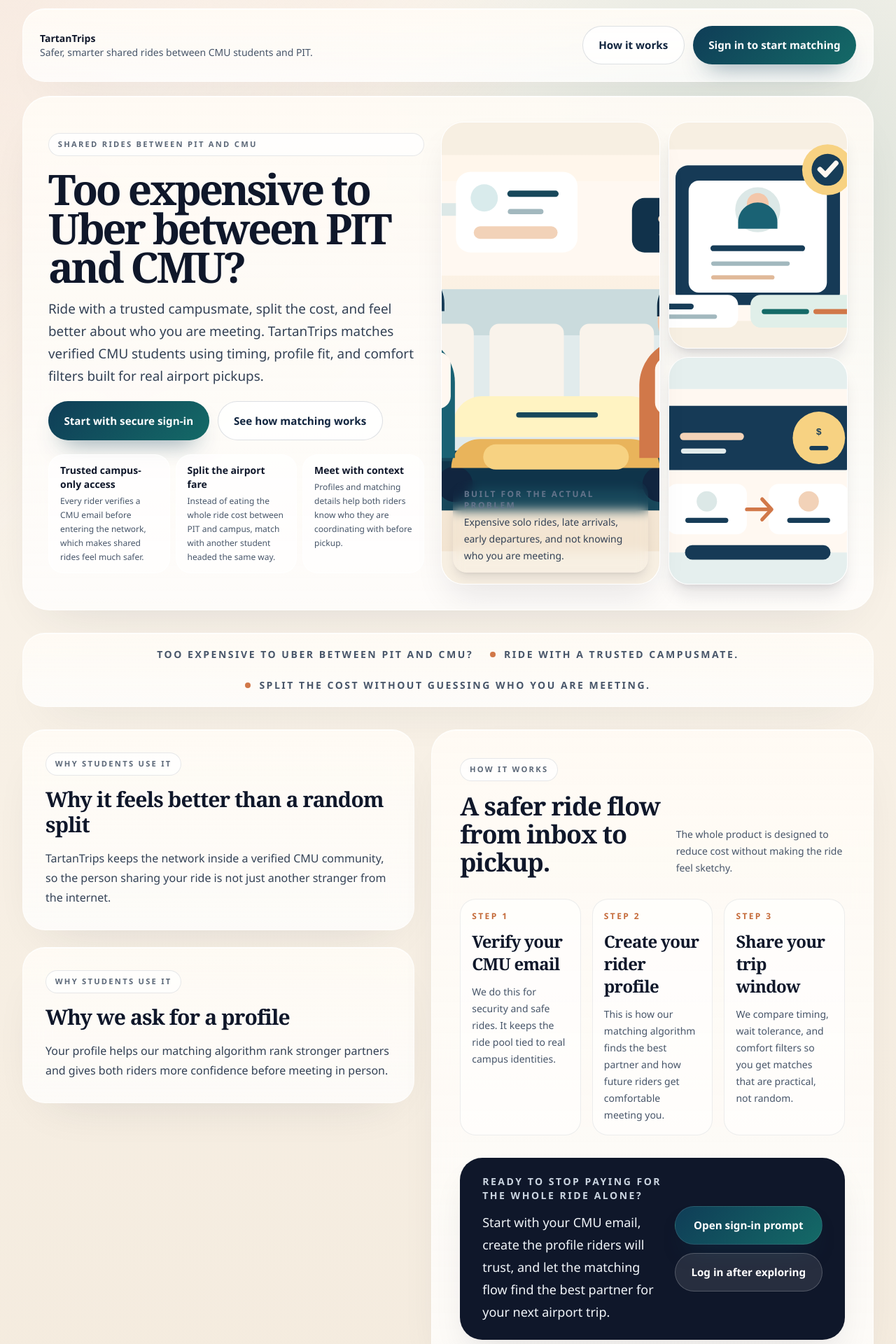
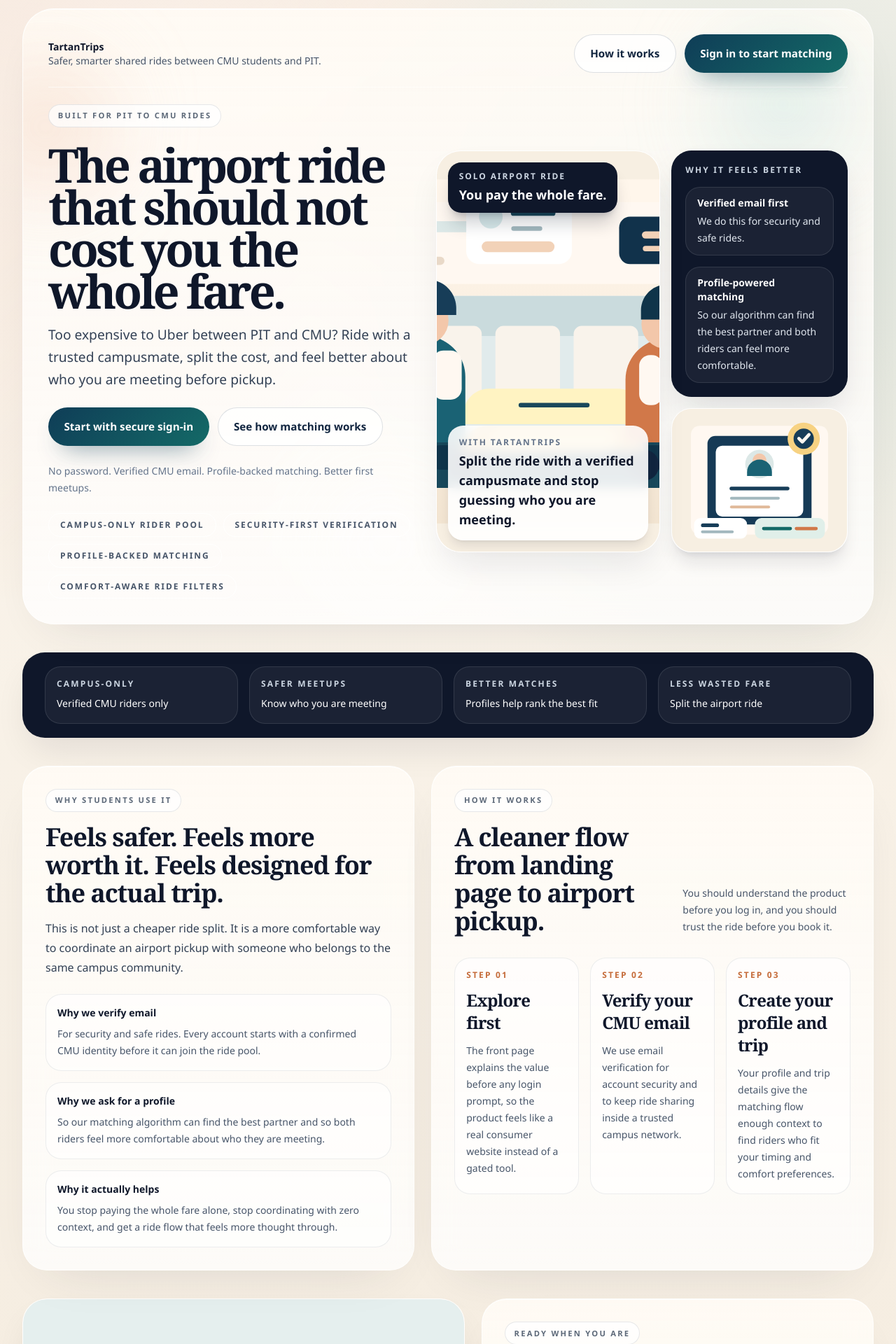
Before and after one commit to cmuchancel/tartantrips, a Next.js app: page / in a window 1280 px wide. Shown: the part 20-1940 px from the top of the page at 70% size. Built offline with nearby package versions, Linux system fonts and the light colour scheme; no server answers.

Commit message:
Polish landing page visual design

```diff
--- a/app/page.js
+++ b/app/page.js
@@ -8,51 +8,63 @@
 const CMU_EMAIL_REGEX = /@([a-z0-9-]+\.)*cmu\.edu$/i;
 const ALLOW_ANY_EMAIL = process.env.NEXT_PUBLIC_ALLOW_ANY_EMAIL === "true";
 
-const HERO_POINTS = [
+const HERO_PILLS = [
+  "Campus-only rider pool",
+  "Security-first verification",
+  "Profile-backed matching",
+  "Comfort-aware ride filters"
+];
+
+const PROOF_STRIP = [
   {
-    title: "Trusted campus-only access",
-    description: "Every rider verifies a CMU email before entering the network, which makes shared rides feel much safer."
+    label: "Campus-only",
+    text: "Verified CMU riders only"
   },
   {
-    title: "Split the airport fare",
-    description: "Instead of eating the whole ride cost between PIT and campus, match with another student headed the same way."
+    label: "Safer meetups",
+    text: "Know who you are meeting"
   },
   {
-    title: "Meet with context",
-    description: "Profiles and matching details help both riders know who they are coordinating with before pickup."
+    label: "Better matches",
+    text: "Profiles help rank the best fit"
+  },
+  {
+    label: "Less wasted fare",
+    text: "Split the airport ride"
   }
 ];
 
-const STORY_CARDS = [
+const REASONS = [
   {
-    title: "Why it feels better than a random split",
-    body: "TartanTrips keeps the network inside a verified CMU community, so the person sharing your ride is not just another stranger from the internet."
+    title: "Why we verify email",
+    body: "For security and safe rides. Every account starts with a confirmed CMU identity before it can join the ride pool."
   },
   {
     title: "Why we ask for a profile",
-    body: "Your profile helps our matching algorithm rank stronger partners and gives both riders more confidence before meeting in person."
+    body: "So our matching algorithm can find the best partner and so both riders feel more comfortable about who they are meeting."
+  },
+  {
+    title: "Why it actually helps",
+    body: "You stop paying the whole fare alone, stop coordinating with zero context, and get a ride flow that feels more thought through."
   }
 ];
 
 const HOW_IT_WORKS = [
   {
-    label: "Verify your CMU email",
-    body: "We do this for security and safe rides. It keeps the ride pool tied to real campus identities."
+    step: "01",
+    title: "Explore first",
+    body: "The front page explains the value before any login prompt, so the product feels like a real consumer website instead of a gated tool."
   },
   {
-    label: "Create your rider profile",
-    body: "This is how our matching algorithm finds the best partner and how future riders get comfortable meeting you."
+    step: "02",
+    title: "Verify your CMU email",
+    body: "We use email verification for account security and to keep ride sharing inside a trusted campus network."
   },
   {
-    label: "Share your trip window",
-    body: "We compare timing, wait tolerance, and comfort filters so you get matches that are practical, not random."
+    step: "03",
+    title: "Create your profile and trip",
+    body: "Your profile and trip details give the matching flow enough context to find riders who fit your timing and comfort preferences."
   }
-];
-
-const BENEFIT_STRIP = [
-  "Too expensive to Uber between PIT and CMU?",
-  "Ride with a trusted campusmate.",
-  "Split the cost without guessing who you are meeting."
 ];
 
 export default function LandingPage() {
@@ -120,15 +132,15 @@
   return (
     <main className="page-shell">
       {loginOpen ? (
-        <div className="fixed inset-0 z-50 flex items-center justify-center bg-slate-900/45 px-4 py-6 backdrop-blur-sm">
-          <div className="glass-panel w-full max-w-lg rounded-[2.2rem] p-6 md:p-8">
+        <div className="fixed inset-0 z-50 flex items-center justify-center bg-slate-900/55 px-4 py-6 backdrop-blur-sm">
+          <div className="glass-panel w-full max-w-xl rounded-[2.35rem] p-6 md:p-8">
             <div className="flex items-start justify-between gap-4">
               <div>
                 <p className="text-sm font-semibold uppercase tracking-[0.18em] text-slate-500">
-                  Sign in when you&apos;re ready
+                  Sign in when you are ready
                 </p>
                 <h2 className="mt-3 text-3xl font-semibold text-slate-900">
-                  Explore first. Log in only when you want to match.
+                  Explore the site first. Log in only when you want to match.
                 </h2>
               </div>
               <button
@@ -142,7 +154,8 @@
 
             <p className="mt-4 text-base leading-7 text-slate-700">
               Use your CMU email to unlock verified matching. We verify email for security and safe
-              rides, and we use your profile later so the algorithm can find the best ride partner.
+              rides, and we use your profile so the matching algorithm can find the best ride
+              partner and make airport pickup feel more comfortable.
             </p>
 
             <form className="mt-6 space-y-4" onSubmit={handleSubmit}>
@@ -187,13 +200,13 @@
               <div className="soft-card">
                 <p className="text-sm font-semibold text-slate-900">Why email verification matters</p>
                 <p className="mt-2 text-sm leading-6 text-slate-600">
-                  It keeps ride matching inside a real CMU community and makes airport meetups feel safer.
+                  It keeps ride sharing inside the real CMU community and makes first meetups feel safer.
                 </p>
               </div>
               <div className="soft-card">
                 <p className="text-sm font-semibold text-slate-900">Why profiles matter</p>
                 <p className="mt-2 text-sm leading-6 text-slate-600">
-                  Profiles help our matching algorithm rank better partners and help riders trust who they are meeting.
+                  Profiles help our matching algorithm rank better partners and help both riders trust who they are meeting.
                 </p>
               </div>
             </div>
@@ -201,10 +214,16 @@
         </div>
       ) : null}
 
-      <div className="page-content space-y-8">
-        <section className="flex flex-col gap-5 lg:min-h-[calc(100vh-4rem)]">
-          <div className="glass-panel rounded-[2rem] p-5 md:p-6">
-            <div className="flex flex-col gap-4 md:flex-row md:items-center md:justify-between">
+      <div className="page-content space-y-8 lg:space-y-10">
+        <section className="glass-panel relative overflow-hidden rounded-[2.8rem]">
+          <div className="pointer-events-none absolute inset-0">
+            <div className="absolute -left-14 top-20 h-44 w-44 rounded-full bg-[#efc6ad]/45 blur-3xl" />
+            <div className="absolute right-8 top-10 h-48 w-48 rounded-full bg-[#bfe0dc]/45 blur-3xl" />
+            <div className="absolute bottom-0 left-1/3 h-56 w-56 rounded-full bg-white/35 blur-3xl" />
+          </div>
+
+          <div className="relative z-10 p-5 md:p-6 lg:p-8 xl:p-9">
+            <div className="flex flex-col gap-4 border-b border-white/60 pb-5 md:flex-row md:items-center md:justify-between">
               <div>
                 <p className="text-sm font-semibold text-slate-900">TartanTrips</p>
                 <p className="text-sm text-slate-600">
@@ -226,20 +245,17 @@
                 )}
               </div>
             </div>
-          </div>
 
-          <section className="glass-panel overflow-hidden rounded-[2.4rem] p-6 md:p-8 lg:flex-1 lg:p-8 xl:p-9">
-            <div className="grid gap-6 xl:grid-cols-[0.96fr_1.04fr] xl:items-center">
-              <div className="flex flex-col justify-center space-y-5 lg:py-4">
-                <span className="section-chip">Shared rides between PIT and CMU</span>
+            <div className="mt-6 grid gap-8 xl:grid-cols-[0.94fr_1.06fr] xl:items-center">
+              <div className="space-y-6">
+                <span className="section-chip">Built for PIT to CMU rides</span>
                 <div className="space-y-4">
-                  <h1 className="text-[clamp(2.7rem,4.7vw,4.9rem)] font-semibold leading-[0.92] tracking-[-0.055em] text-slate-900">
-                    Too expensive to Uber between PIT and CMU?
+                  <h1 className="text-[clamp(3rem,5.2vw,5.6rem)] font-semibold leading-[0.9] tracking-[-0.06em] text-slate-900">
+                    The airport ride that should not cost you the whole fare.
                   </h1>
-                  <p className="max-w-2xl text-lg leading-8 text-slate-700 xl:text-[1.18rem]">
-                    Ride with a trusted campusmate, split the cost, and feel better about who you
-                    are meeting. TartanTrips matches verified CMU students using timing, profile
-                    fit, and comfort filters built for real airport pickups.
+                  <p className="max-w-2xl text-lg leading-8 text-slate-700 xl:text-[1.2rem]">
+                    Too expensive to Uber between PIT and CMU? Ride with a trusted campusmate,
+                    split the cost, and feel better about who you are meeting before pickup.
                   </p>
                 </div>
 
@@ -258,18 +274,24 @@
                   </Link>
                 </div>
 
-                <div className="grid gap-2 sm:grid-cols-3">
-                  {HERO_POINTS.map((point) => (
-                    <div key={point.title} className="rounded-[1.35rem] border border-white/80 bg-white/65 px-4 py-3">
-                      <p className="text-sm font-semibold text-slate-900">{point.title}</p>
-                      <p className="mt-1 text-xs leading-5 text-slate-600">{point.description}</p>
-                    </div>
+                <p className="text-sm leading-6 text-slate-500">
+                  No password. Verified CMU email. Profile-backed matching. Better first meetups.
+                </p>
+
+                <div className="flex flex-wrap gap-2.5">
+                  {HERO_PILLS.map((pill) => (
+                    <span
+                      key={pill}
+                      className="rounded-full border border-white/80 bg-white/68 px-4 py-2 text-xs font-semibold uppercase tracking-[0.16em] text-slate-600"
+                    >
+                      {pill}
+                    </span>
                   ))}
                 </div>
               </div>
 
-              <div className="grid gap-3 md:grid-cols-[1.1fr_0.9fr] lg:h-full">
-                <div className="relative min-h-[280px] overflow-hidden rounded-[2rem] border border-white/80 bg-white/75 shadow-2xl shadow-slate-900/10 md:row-span-2 lg:min-h-[420px] xl:min-h-0">
+              <div className="grid gap-4 lg:grid-cols-[1.12fr_0.88fr]">
+                <div className="relative min-h-[360px] overflow-hidden rounded-[2.2rem] border border-white/80 bg-white/75 shadow-2xl shadow-slate-900/10 lg:row-span-2">
                   <Image
                     src="/landing/hero-ride-scene.svg"
                     alt="Students coordinating a shared ride from the airport to campus."
@@ -278,18 +300,45 @@
                     className="h-full w-full object-cover"
                     priority
                   />
-                  <div className="absolute inset-x-4 bottom-4 rounded-[1.25rem] bg-white/88 px-4 py-3 shadow-lg shadow-slate-900/10 backdrop-blur">
-                    <p className="text-xs font-semibold uppercase tracking-[0.2em] text-slate-500">
-                      Built for the actual problem
+
+                  <div className="absolute left-4 top-4 rounded-[1.2rem] bg-slate-900 px-4 py-3 text-white shadow-xl shadow-slate-900/20">
+                    <p className="text-xs font-semibold uppercase tracking-[0.16em] text-slate-300">
+                      Solo airport ride
                     </p>
-                    <p className="mt-1 text-sm leading-6 text-slate-700">
-                      Expensive solo rides, late arrivals, early departures, and not knowing who
-                      you are meeting.
+                    <p className="mt-1 text-lg font-semibold">You pay the whole fare.</p>
+                  </div>
+
+                  <div className="absolute bottom-4 left-4 right-4 rounded-[1.35rem] bg-white/90 px-4 py-4 shadow-lg shadow-slate-900/10 backdrop-blur">
+                    <p className="text-xs font-semibold uppercase tracking-[0.16em] text-slate-500">
+                      With TartanTrips
+                    </p>
+                    <p className="mt-1 text-lg font-semibold text-slate-900">
+                      Split the ride with a verified campusmate and stop guessing who you are meeting.
                     </p>
                   </div>
                 </div>
 
-                <div className="hidden overflow-hidden rounded-[1.8rem] border border-white/80 bg-white/75 shadow-xl shadow-slate-900/10 md:block">
+                <div className="rounded-[1.8rem] bg-slate-900 px-5 py-5 text-white shadow-2xl shadow-slate-900/15">
+                  <p className="text-xs font-semibold uppercase tracking-[0.18em] text-slate-300">
+                    Why it feels better
+                  </p>
+                  <div className="mt-4 space-y-4">
+                    <div className="rounded-[1.3rem] border border-white/10 bg-white/5 px-4 py-3">
+                      <p className="text-sm font-semibold">Verified email first</p>
+                      <p className="mt-1 text-sm leading-6 text-slate-200">
+                        We do this for security and safe rides.
+                      </p>
+                    </div>
+                    <div className="rounded-[1.3rem] border border-white/10 bg-white/5 px-4 py-3">
+                      <p className="text-sm font-semibold">Profile-powered matching</p>
+                      <p className="mt-1 text-sm leading-6 text-slate-200">
+                        So our algorithm can find the best partner and both riders can feel more comfortable.
+                      </p>
+                    </div>
+                  </div>
+                </div>
+
+                <div className="overflow-hidden rounded-[1.8rem] border border-white/80 bg-white/75 shadow-xl shadow-slate-900/10">
                   <Image
                     src="/landing/trust-check-scene.svg"
                     alt="Verified rider profile and trust check illustration."
@@ -298,114 +347,116 @@
                     className="h-full w-full object-cover"
                   />
                 </div>
-
-                <div className="hidden overflow-hidden rounded-[1.8rem] border border-white/80 bg-white/75 shadow-xl shadow-slate-900/10 md:block">
-                  <Image
-                    src="/landing/split-fare-scene.svg"
-                    alt="Shared fare and ride split illustration."
-                    width={760}
-                    height={620}
-                    className="h-full w-full object-cover"
-                  />
-                </div>
               </div>
             </div>
-          </section>
+          </div>
         </section>
 
-        <section className="glass-panel rounded-[2rem] px-6 py-5 md:px-8">
-          <div className="flex flex-col gap-3 text-center md:flex-row md:flex-wrap md:items-center md:justify-center md:gap-6">
-            {BENEFIT_STRIP.map((item, index) => (
-              <div key={item} className="flex items-center justify-center gap-3">
-                {index > 0 ? <span className="hidden h-2 w-2 rounded-full bg-[#d17849] md:inline-flex" /> : null}
-                <p className="text-sm font-semibold uppercase tracking-[0.18em] text-slate-600">
-                  {item}
+        <section className="rounded-[2rem] bg-slate-900 px-6 py-5 text-white shadow-2xl shadow-slate-900/10 md:px-8">
+          <div className="grid gap-4 md:grid-cols-4">
+            {PROOF_STRIP.map((item) => (
+              <div key={item.label} className="rounded-[1.4rem] border border-white/10 bg-white/5 px-4 py-4">
+                <p className="text-xs font-semibold uppercase tracking-[0.18em] text-slate-300">
+                  {item.label}
                 </p>
+                <p className="mt-2 text-sm leading-6 text-white">{item.text}</p>
               </div>
             ))}
           </div>
         </section>
 
-        <div className="grid gap-6 lg:grid-cols-[0.94fr_1.06fr] lg:items-start">
-          <aside className="space-y-6">
-            {STORY_CARDS.map((card) => (
-              <section key={card.title} className="glass-panel rounded-[2rem] p-6 md:p-8">
-                <span className="section-chip">Why students use it</span>
-                <h2 className="mt-4 text-3xl font-semibold text-slate-900">{card.title}</h2>
-                <p className="mt-4 text-base leading-7 text-slate-700">{card.body}</p>
-              </section>
-            ))}
-          </aside>
+        <section className="grid gap-6 lg:grid-cols-[0.94fr_1.06fr]">
+          <div className="glass-panel rounded-[2.2rem] p-6 md:p-8">
+            <span className="section-chip">Why students use it</span>
+            <h2 className="mt-4 text-4xl font-semibold text-slate-900">
+              Feels safer. Feels more worth it. Feels designed for the actual trip.
+            </h2>
+            <p className="mt-4 text-base leading-7 text-slate-700">
+              This is not just a cheaper ride split. It is a more comfortable way to coordinate an
+              airport pickup with someone who belongs to the same campus community.
+            </p>
 
-          <section id="how-it-works" className="glass-panel rounded-[2.2rem] p-6 md:p-8 lg:p-10">
+            <div className="mt-6 space-y-4">
+              {REASONS.map((reason) => (
+                <div key={reason.title} className="soft-card">
+                  <p className="text-sm font-semibold text-slate-900">{reason.title}</p>
+                  <p className="mt-2 text-sm leading-6 text-slate-600">{reason.body}</p>
+                </div>
+              ))}
+            </div>
+          </div>
+
+          <section id="how-it-works" className="glass-panel rounded-[2.2rem] p-6 md:p-8">
             <div className="flex flex-col gap-3 md:flex-row md:items-end md:justify-between">
               <div>
                 <span className="section-chip">How it works</span>
                 <h2 className="mt-4 text-4xl font-semibold text-slate-900">
-                  A safer ride flow from inbox to pickup.
+                  A cleaner flow from landing page to airport pickup.
                 </h2>
               </div>
               <p className="max-w-md text-sm leading-6 text-slate-600">
-                The whole product is designed to reduce cost without making the ride feel sketchy.
+                You should understand the product before you log in, and you should trust the ride before you book it.
               </p>
             </div>
 
             <div className="mt-8 grid gap-4 md:grid-cols-3">
-              {HOW_IT_WORKS.map((step, index) => (
-                <div key={step.label} className="soft-card min-h-[220px]">
-                  <p className="text-xs font-semibold uppercase tracking-[0.2em] text-[#c56b3a]">
-                    Step {index + 1}
+              {HOW_IT_WORKS.map((step) => (
+                <div key={step.step} className="soft-card min-h-[240px]">
+                  <p className="text-xs font-semibold uppercase tracking-[0.18em] text-[#c56b3a]">
+                    Step {step.step}
                   </p>
-                  <h3 className="mt-3 text-2xl font-semibold text-slate-900">{step.label}</h3>
+                  <h3 className="mt-3 text-2xl font-semibold text-slate-900">{step.title}</h3>
                   <p className="mt-3 text-sm leading-6 text-slate-600">{step.body}</p>
                 </div>
               ))}
             </div>
+          </section>
+        </section>
 
-            <div className="mt-8 rounded-[2rem] bg-slate-900 px-6 py-6 text-slate-100 shadow-2xl shadow-slate-900/10 md:px-8">
-              <div className="grid gap-4 md:grid-cols-[1.1fr_0.9fr] md:items-center">
-                <div>
-                  <p className="text-sm font-semibold uppercase tracking-[0.18em] text-slate-300">
-                    Ready to stop paying for the whole ride alone?
-                  </p>
-                  <p className="mt-3 text-lg leading-8 text-slate-100">
-                    Start with your CMU email, create the profile riders will trust, and let the
-                    matching flow find the best partner for your next airport trip.
-                  </p>
-                </div>
-                <div className="flex flex-col gap-3">
-                  {isAuthenticated ? (
-                    <>
-                      <Link className="primary-cta border border-white/10" href="/home">
-                        {checkingSession ? "Checking session..." : "Open my dashboard"}
-                      </Link>
-                      <Link className="secondary-cta border-white/20 bg-white/10 text-white hover:bg-white/16" href="/profile">
-                        Update my rider profile
-                      </Link>
-                    </>
-                  ) : (
-                    <>
-                      <button
-                        type="button"
-                        className="primary-cta border border-white/10"
-                        onClick={openLoginPrompt}
-                      >
-                        {checkingSession ? "Checking session..." : "Open sign-in prompt"}
-                      </button>
-                      <button
-                        type="button"
-                        className="secondary-cta border-white/20 bg-white/10 text-white hover:bg-white/16"
-                        onClick={openLoginPrompt}
-                      >
-                        Log in after exploring
-                      </button>
-                    </>
-                  )}
-                </div>
-              </div>
+        <section className="grid gap-6 lg:grid-cols-[1.06fr_0.94fr]">
+          <div className="overflow-hidden rounded-[2.2rem] border border-white/70 bg-white/70 shadow-2xl shadow-slate-900/10">
+            <Image
+              src="/landing/split-fare-scene.svg"
+              alt="Shared fare and ride split illustration."
+              width={760}
+              height={620}
+              className="h-full w-full object-cover"
+            />
+          </div>
+
+          <div className="glass-panel rounded-[2.2rem] p-6 md:p-8">
+            <span className="section-chip">Ready when you are</span>
+            <h2 className="mt-4 text-4xl font-semibold text-slate-900">
+              Stop paying the whole airport ride alone.
+            </h2>
+            <p className="mt-4 text-base leading-7 text-slate-700">
+              Start with your CMU email, build the rider profile people will trust, and let the
+              matching flow do the hard part.
+            </p>
+
+            <div className="mt-6 flex flex-col gap-3">
+              {isAuthenticated ? (
+                <>
+                  <Link className="primary-cta w-full" href="/home">
+                    {checkingSession ? "Checking session..." : "Open my dashboard"}
+                  </Link>
+                  <Link className="secondary-cta w-full" href="/profile">
+                    Update my rider profile
+                  </Link>
+                </>
+              ) : (
+                <>
+                  <button type="button" className="primary-cta w-full" onClick={openLoginPrompt}>
+                    {checkingSession ? "Checking session..." : "Open sign-in prompt"}
+                  </button>
+                  <button type="button" className="secondary-cta w-full" onClick={openLoginPrompt}>
+                    Log in after exploring
+                  </button>
+                </>
+              )}
             </div>
-          </section>
-        </div>
+          </div>
+        </section>
       </div>
     </main>
   );
```
